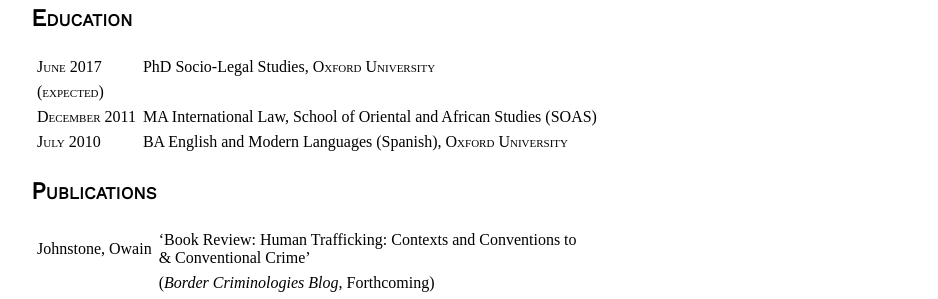
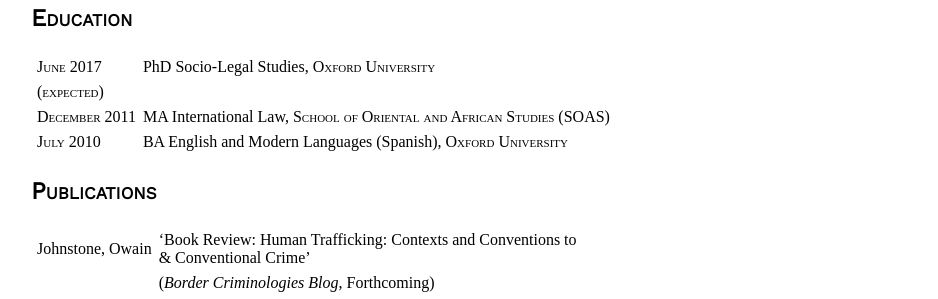
Before and after one commit to owainjohnstone/owainjohnstone.github.io, a Jekyll site: the page built from cv/index.html, in a window 1280 px wide and 900 px high. Shown: the part 212-511 px from the top of the window, without its empty margins (161-1099 px from the left). Built offline with Jekyll 4.4.1, drawn with Linux system fonts in a browser that asks for light colours.

Commit message:
Update index.html

```diff
--- a/cv/index.html
+++ b/cv/index.html
@@ -28,7 +28,7 @@ name: cv
 
 <tr class="odd">
 	<td align="left"><span style="font-variant: small-caps;">December</span> 2011</td>
-	<td align="left">MA International Law, School of Oriental and African Studies <span style="font-variant: small-caps;">(SOAS)</span></td>
+	<td align="left">MA International Law,<span style="font-variant: small-caps;"> School of Oriental and African Studies (SOAS)</span></td>
 </tr>
 
 <tr class="even">
```
